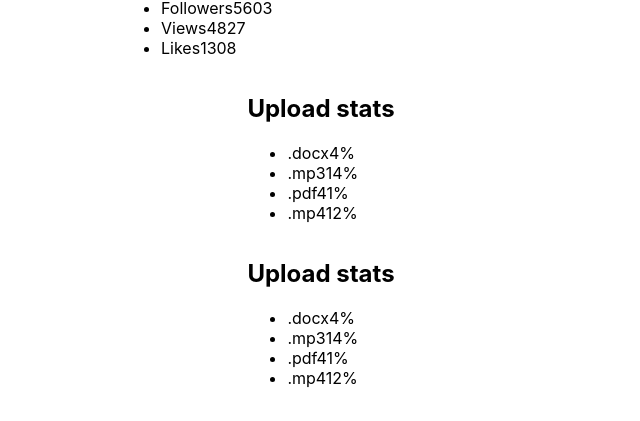
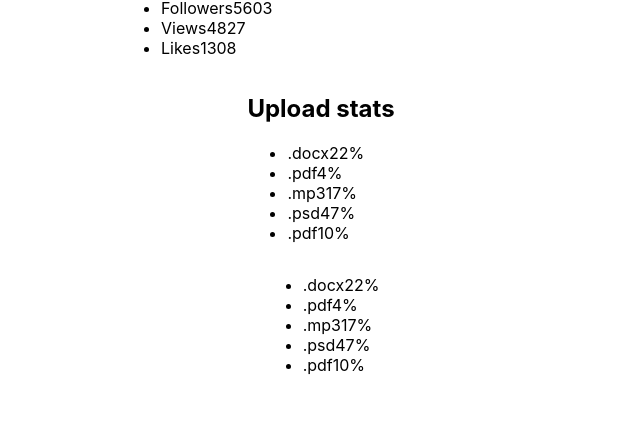
Before and after one commit to NazariiYovenko/goit-react-hw-01-components, a React (Create React App) app: page / in a window 1280 px wide. Shown: the part 450-871 px from the top of the page, without its empty margins (319-959 px from the left). Built offline with nearby package versions, Linux system fonts and the light colour scheme.

Commit message:
Add Statictick jsx

```diff
--- a/src/components/App.jsx
+++ b/src/components/App.jsx
@@ -32,5 +32,3 @@ export const App = () => {
     </div>
   );
 };
-
-// "jgluke"
--- a/src/components/Statistics/Statistics.jsx
+++ b/src/components/Statistics/Statistics.jsx
@@ -1,28 +1,28 @@
-// import PropTypes from 'prop-types';
+import PropTypes from 'prop-types';
 
-export default function Statistics({}) {
+export default function Statistics({ title, stats }) {
   return (
-    <section class="statistics">
-      <h2 class="title">Upload stats</h2>
-
-      <ul class="stat-list">
-        <li class="item">
-          <span class="label">.docx</span>
-          <span class="percentage">4%</span>
-        </li>
-        <li class="item">
-          <span class="label">.mp3</span>
-          <span class="percentage">14%</span>
-        </li>
-        <li class="item">
-          <span class="label">.pdf</span>
-          <span class="percentage">41%</span>
-        </li>
-        <li class="item">
-          <span class="label">.mp4</span>
-          <span class="percentage">12%</span>
-        </li>
+    <section className="statistics">
+      {title && <h2 className="title">{title}</h2>}
+      <ul className="stat-list">
+        {stats.map(({ id, label, percentage }) => (
+          <li className="item" key={id}>
+            <span className="label">{label}</span>
+            <span className="percentage">{percentage}%</span>
+          </li>
+        ))}
       </ul>
     </section>
   );
 }
+
+Statistics.propTypes = {
+  title: PropTypes.string,
+  stats: PropTypes.arrayOf(
+    PropTypes.shape({
+      id: PropTypes.string.isRequired,
+      label: PropTypes.string.isRequired,
+      percentage: PropTypes.number.isRequired,
+    }).isRequired
+  ),
+};
```
Also changed, not shown: src/components/FriendListItem/FriendListItem.jsx (added).
